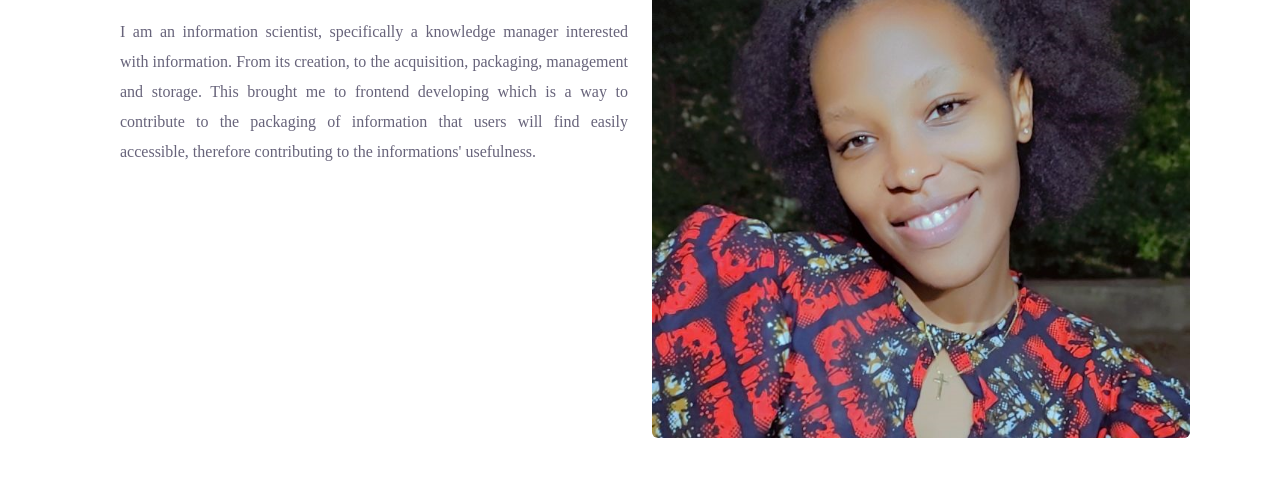
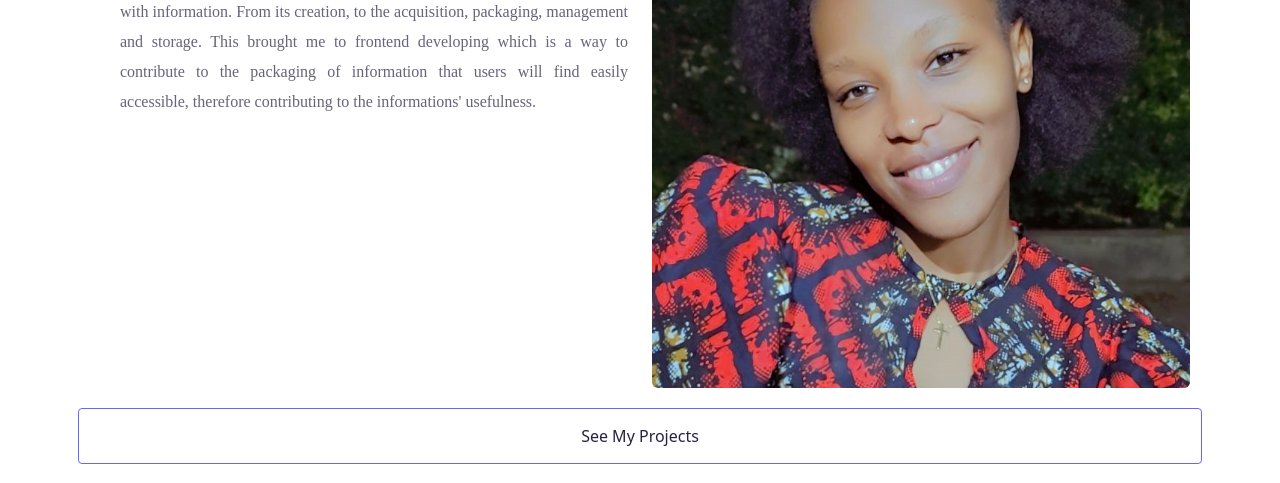
Before and after one commit to Lornzyy/Lorna-Portfolio, a plain HTML site: page about.html in a window 1280 px wide. Shown: the part 306-789 px from the top of the page. Drawn offline with nearby package versions, Linux system fonts and the light colour scheme; a web font is replaced by a local one.

Commit message:
add see my projects btn

```diff
--- a/about.html
+++ b/about.html
@@ -88,6 +88,10 @@
             class="img-fluid rounded"
           />
         </div>
+
+        <button class="btn">
+          <a href="./work.html " title="My Projects">See My Projects</a>
+        </button>
       </div>
 
       <div class="work-enquiry row m-5">
--- a/src/style.css
+++ b/src/style.css
@@ -121,7 +121,7 @@ a {
 /* about page */
 
 .content-container {
-  padding: 100px 20px;
+  padding: 50px 20px;
 }
 
 .content {
@@ -219,7 +219,6 @@ a {
   padding: 50px 20px;
 }
 
-
 footer .socials a {
   margin: 0 20px;
   color: #6c63ff;
@@ -230,11 +229,19 @@ footer .socials a {
   transition: all 100ms ease-in-out;
 }
 
-footer .socials a:hover {
+footer .socials a:hover,
+.btn:hover {
   color: #f9f7fe;
   background: #6c63ff;
 }
 
+.btn a {
+  color: #272142;
+}
+
+.btn a:hover {
+  color: #f9f7fe;
+}
 @media screen and (max-width: 576px) {
   .col p {
     text-align: center;
```
Also changed, not shown: work.html (+2 -2 lines).
